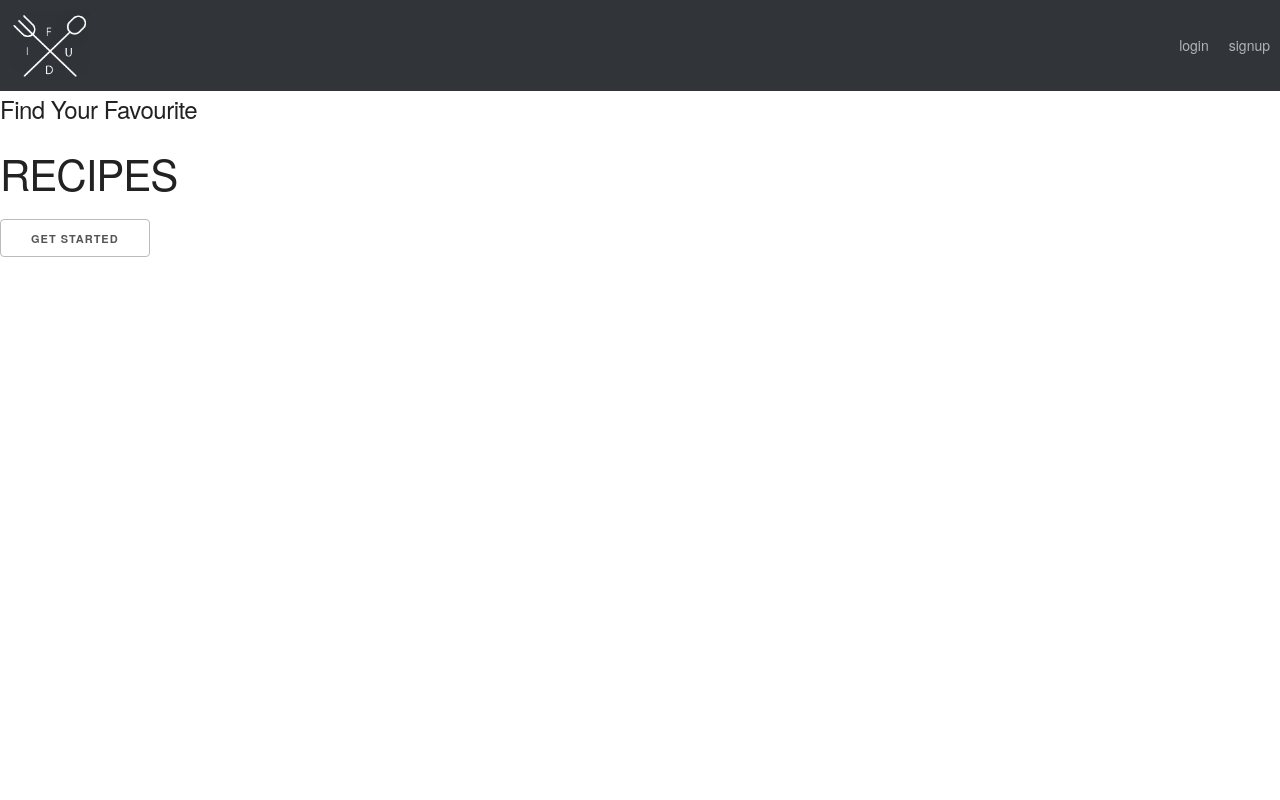
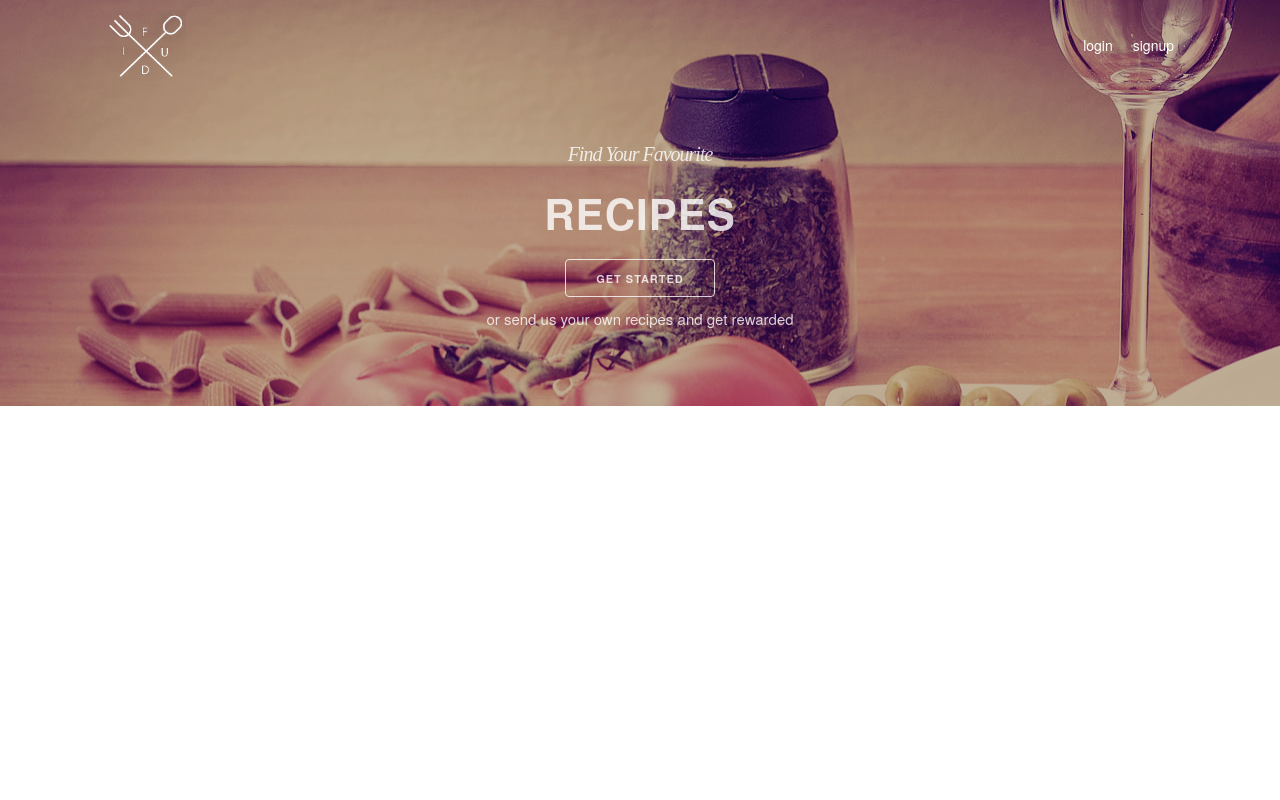
Before and after one commit to Pooya-Tolideh/static-web-pages, a website: page responsive-recipes-page/src/index.html in a window 1280 px wide. Shown: the top 800 px of the page. Drawn offline with nearby package versions, Linux system fonts and the light colour scheme; files that its build step writes are made by us from their sources.

Commit message:
Add header hero styling and markup

```diff
--- a/responsive-recipes-page/src/index.html
+++ b/responsive-recipes-page/src/index.html
@@ -15,25 +15,25 @@
   </head>
   <body>
 
-    <header class="header">
+    <header class="hero">
 
-      <nav class="top-nav">
+      <nav class="top-nav container">
         <img src="./images/logo.png" class="top-nav__logo">
         <ul class="top-nav__menu">
-          <li class="top-nav__menu-item">login</li>
-          <li class="top-nav__menu-item">signup</li>
+          <li class="top-nav__menu-item"><a href="#" class="top-nav__menu-link">login</a></li>
+          <li class="top-nav__menu-item"><a href="#" class="top-nav__menu-link">signup</a></li>
         </ul>
         <!-- ./top-nav__menu -->
       </nav>
       <!-- ./top-nav -->
+      <div class="hero__content">
+        <h3 class="hero__title-secondary">Find Your Favourite</h5>
+        <h2 class="hero__title-primary">RECIPES</h2>
+        <div class="button button--hero">Get Started</div>
+        <p class="hero__title-sub">or send us your own recipes and get rewarded</p>
+      </div>
+    </header>
 
-      <h5>Find Your Favourite</h5>
-      <h2>RECIPES</h2>
-      <div class="button">Get Started</div>
-
-
-
-    </header>
     <!-- ./header -->
 
 
--- a/responsive-recipes-page/src/styles/components/_component.navigation.scss
+++ b/responsive-recipes-page/src/styles/components/_component.navigation.scss
@@ -1,10 +1,11 @@
 .top-nav {
     display: flex;
-    flex-flow: row flex-start;
+    flex-flow: row nowrap;
     justify-content: space-between;
     align-items: center;
     padding: 1rem;
-    background: $secondary-color;
+    // max-width: 1200px;
+    // margin: 0 auto;
 }
 
 .top-nav__menu {
@@ -23,6 +24,12 @@
     margin-left: 2rem;
     margin-bottom: 0;
     list-style: none;
+}
+
+.top-nav__menu-link {
+    list-style: none;
     font-size: $base-font-size - 0.2;
-    color: lighten($secondary-color, 50%);
+    color: $initial-color;
+    text-decoration: none;
+    cursor: pointer;
 }
--- a/responsive-recipes-page/src/styles/generic/_base.scss
+++ b/responsive-recipes-page/src/styles/generic/_base.scss
@@ -31,10 +31,8 @@
 .container {
   position: relative;
   width: 100%;
-  max-width: 960px;
-  margin: 0 auto;
-  padding: 0 20px;
-  box-sizing: border-box; }
+  max-width: 1200px;
+  margin: 0 auto;}
 .column,
 .columns {
   width: 100%;
@@ -51,7 +49,8 @@
 /* For devices larger than 550px */
 @media (min-width: 550px) {
   .container {
-    width: 80%; }
+    width: 85%; }
+
   .column,
   .columns {
     margin-left: 4%; }
@@ -384,8 +383,8 @@ hr {
 –––––––––––––––––––––––––––––––––––––––––––––––––– */
 
 /* Self Clearing Goodness */
-.container:after,
-.row:after,
+// .container:after,
+// .row:after,
 .u-cf {
   content: "";
   display: table;
--- a/responsive-recipes-page/src/styles/main.scss
+++ b/responsive-recipes-page/src/styles/main.scss
@@ -7,3 +7,5 @@
 @import "generic/base";
 
 @import "components/component.navigation";
+
+@import "modules/module.header";
--- /dev/null
+++ b/responsive-recipes-page/src/styles/modules/_module.header.scss
@@ -0,0 +1,37 @@
+.hero {
+    background-image: url("./../images/hero.jpg");
+}
+
+.hero__content {
+    text-align: center;
+    padding: 5rem 0;
+    opacity: 0.8;
+}
+
+.hero__title-secondary {
+    font-family: Times New Roman, serif;
+    font-style: italic;
+    font-size: 2rem;
+    color: $initial-color;
+
+}
+
+.hero__title-primary {
+    font-weight: bold;
+    letter-spacing: 0.1rem;
+    color: $initial-color;
+}
+
+.hero__title-sub {
+    font-variant: uppercase;
+    color: $initial-color;
+}
+
+.button--hero {
+    border-color: $initial-color;
+    color: $initial-color;
+
+    &:hover {
+        background: rgba($initial-color, 0.7);
+    }
+}
```
Also changed, not shown: responsive-recipes-page/.tmp/styles/main.css, responsive-recipes-page/dist/styles/main.css, 2 other files.
